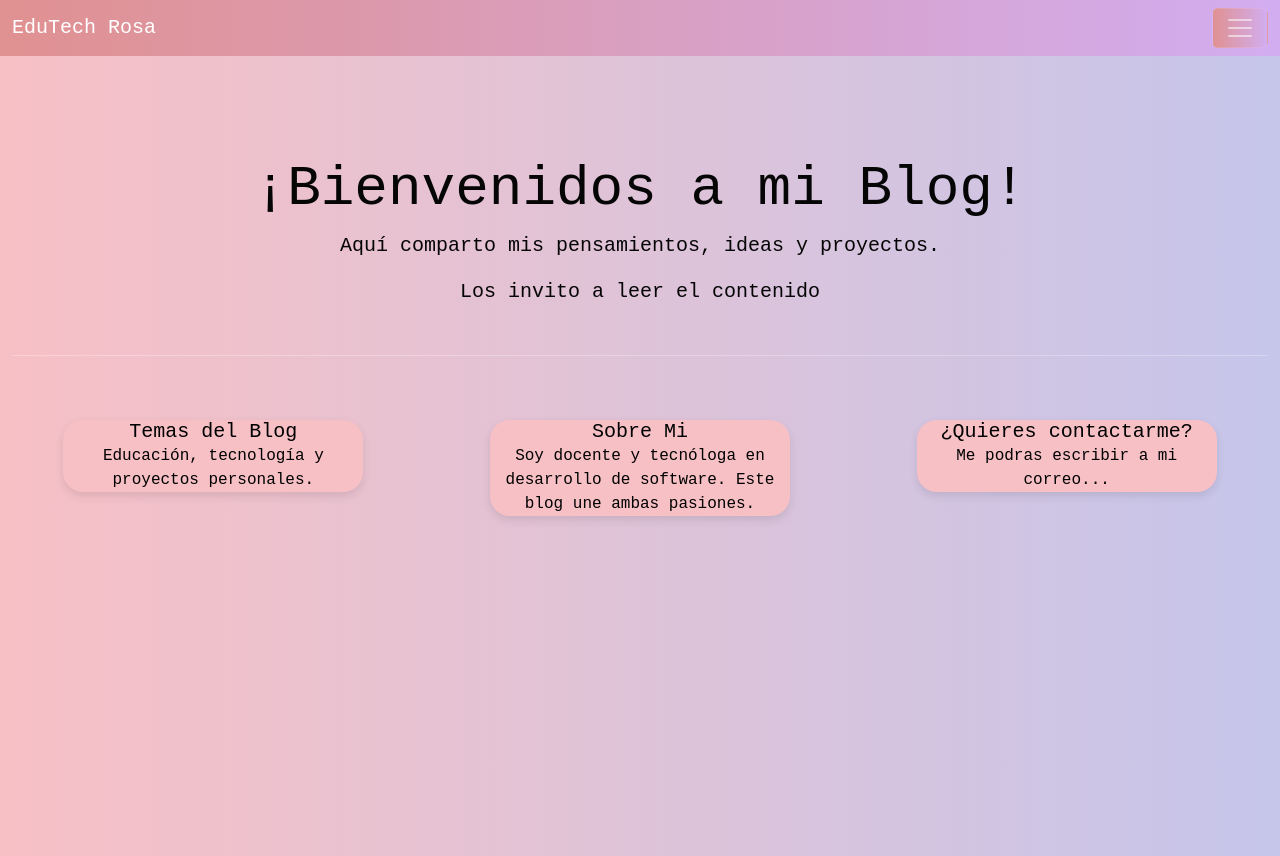
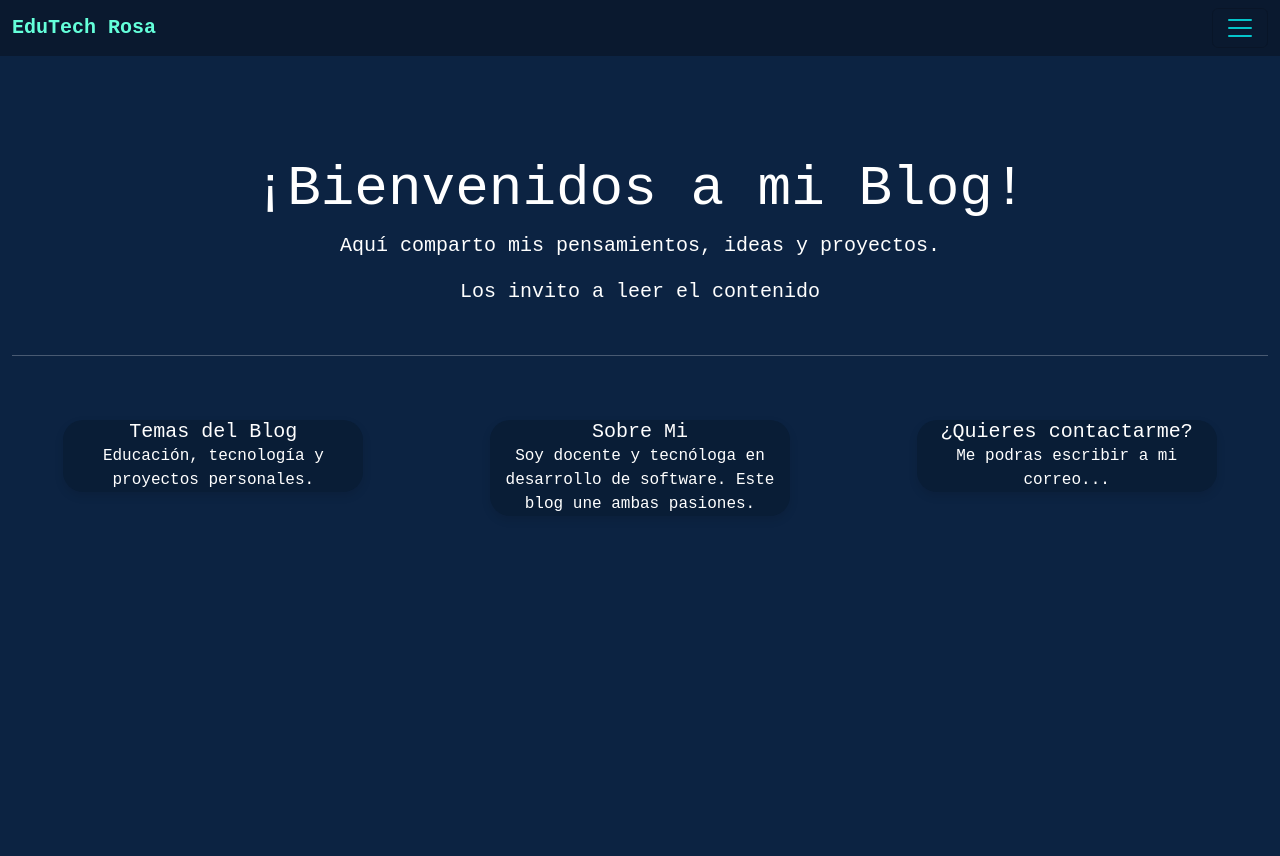
Before and after one commit to rosa1315/blog-frontend, a React (Create React App) app: page /home in a window 1280 px wide. Built offline with nearby package versions, Linux system fonts and the light colour scheme; no server answers.

Commit message:
navegador

```diff
--- a/src/App.js
+++ b/src/App.js
@@ -39,9 +39,9 @@ function App() {
   return (
     <>
        {!ocultarNavbar.includes(location.pathname) && (
-      <nav id="navbar" className="car1 navbar navbar-dark">
+      <nav id="navbar" className="car1 navbar ">
         <div className="car1  container-fluid">
-          <a className="admin font navbar-brand" href="#">EduTech Rosa</a>
+          <a className="car1 font navbar-brand">EduTech Rosa</a>
           {location.pathname === '/admin' && (
           <form className="d-flex mt-3" role="search" onSubmit={handleBuscar}>
             <input
--- a/src/components/login.css
+++ b/src/components/login.css
@@ -1,17 +1,19 @@
+/*login*/
 .login-bg {
-  background: linear-gradient(to right,    #f7c0c5, #c6c6eb);
+  background: #0c2342;
   margin: -100px;
   padding: 0;
   overflow-x: hidden;
+  color: #FFFFFF ;
 }
 .login-card {
   width: 400px;
-  background-color: rgb(233, 223, 223);
+  background-color: #0d1f3a;
 }
 
 .btn-gradient {
   background: linear-gradient(to right, #221ff1, #00c6ff);
-  color: white;
+  color: #FFFFFF ;
   border: none;
 }
 
@@ -20,8 +22,9 @@
 }
 .login {
   width: 600px;
-  background-color: rgb(233, 223, 223);
+  background-color: #0d1f3a;
 }
+
 .card{
   width: 600px;
    height: 20px;
@@ -33,76 +36,116 @@
   color:burlywood;
 }
 .card1{
-  width: 800px;
+  width: 20%;
   color: dark;
-  background-color: rgb(204, 223, 223);
+  background-color: #0d1f3a;
   image-orientation: from-image;
   font-family: monospace;
 
 }
+/*panel*/
 .car1{
-  background: linear-gradient(to right,rgb(224, 145, 145), rgb(210, 173, 240));
+  background: #0a192f;
   margin: 0;
   padding: 0;
   overflow-x: hidden;
- font-family: monospace ;
+  font-family: monospace ;
+  color: #64ffda;
+}
+.nav-link:hover {
+  color: #64FFDA !important;
+  transform: translateX(3px);
+}
+.navbar-brand,
+#offcanvasDarkNavbarLabel a {
+  color: #64FFDA !important;
+  font-weight: bold;
+  font-size: 1.2rem;
+  text-decoration: none;
+}
+.nav-link {
+  color: #FFFFFF !important;
+  transition: color 0.3s ease, transform 0.2s ease;
+}
+.nav-link {
+  color: #FFFFFF !important;
+  transition: color 0.3s ease, transform 0.2s ease;
+}
+.offcanvas-header {
+  border-bottom: 1px solid #64FFDA;
+}
+.navbar-toggler {
+  border: 2px solid #64FFDA;
+  background-color: transparent;
+}
+.navbar-toggler-icon {
+  filter: invert(80%) sepia(100%) saturate(500%) hue-rotate(120deg);
+}
 
+/*sobre mi*/
+.card2{
+  width: 95%;
+  background-color: #0d1f3a;
+  font-family: monospace;
+  color: #FFFFFF ;
 }
-.card2{
-  width: 85%;
-  background-color:   rgb(169, 201, 201);
+
+.logincar{
+  width: 70%;
+  background-color:   #0d1f3a;
   font-family: monospace;
 }
-.logo{
-  background: linear-gradient(to right,   #f7c0c5, #c6c6eb);
-  margin: -100px;
-  padding: 0;
+/*crear login entrada*/
+.admin-panel {
+  background: #0c2342;
   min-height: 100vh;
-  padding-top: 15%;
-}
-.logincar{
-  width: 70%;
-  background-color:   #f7c0c5, #c6c6eb;
-  font-family: monospace;
-}
-.admin-panel {
-  background: linear-gradient(to right,  #f7c0c5, #c6c6eb);
-  min-height: 100vh; /* para que siempre ocupe toda la pantalla */
-  padding-top: 100px; /* para que no se solape con el navbar */
+  padding-top: 100px;
   padding-bottom: 50px;
   margin: -100px;
 }
-.admin{
-  color: rgb(5, 5, 5);
-}
+/*eliminar*/
 .car-e{
   width: 70%;
-  background-color:   rgb(169, 201, 201);
+  background-color:   #0d1f3a;
   font-family: monospace;
+  margin: -100px;
+}
+.logo{
+  background: #0c2342;
+  margin: -100px;
+  padding: 0;
+  padding-top: 5%;
+  overflow-x: hidden;
+  min-height: 100vh;
 }
 .car-d{
-  background: rgb(203, 231, 231);
+  background: #0d1f3a;
   margin: -100px;
   padding: 0;
   min-height: 100vh;
 }
+/*principal*/
 .home{
-  background: #f7c0c5 ;
-  color: black;
+  background: #091d36 ;
+  color: #FFFFFF ;
   margin: 1rem auto;
   padding: 1rem 1.5rem;
   max-width: 300px;
   border-radius: 20px;
+
   box-shadow: 0 4px 10px rgb(0,0,0,0.1);
   transition: transfom 0.2s ease, box-shadow 0.2s ease;
   cursor: pointer;
 }
 .home:hover{
   transform: translateY(-5px);
-  box-shadow: 0 6px 15px rgb(0,0,0,0.2);
+  box-shadow: 0 6px 15px #64ffda;
 
+}
+.admin{
+  color: #FFFFFF ;
 }
 .letra{
   font-family: monospace;
-  color: black;
+  color: #64ffda;
 }
--- a/src/pages/Contacto.js
+++ b/src/pages/Contacto.js
@@ -12,8 +12,8 @@ function Contacto() {
   }, []);
 
   return (
-    <div className="logo container-fluid d-flex justify-content-center align-items-center">
-      <div className="card2 shadow ">
+    <div className="logo container-fluid d-flex justify-content-center align-items-center ">
+      <div className="card2 shadow">
         <h1 className="display-4">¿Quieres contactarme?</h1>
         <div className="card-body">
           <h5 className="card-title">¿Te gustaría trabajar conmigo?</h5>
--- a/src/pages/Home.js
+++ b/src/pages/Home.js
@@ -24,7 +24,7 @@ function Home() {
       <div className="row ">
         <div className="col-md-4">
           <div className="">
-            <div className="home card-body text-black">
+            <div className="home card-body text-center ">
               <h5 className="card-title" ><a className="nav-link active" aria-current="page" href="/admin" >Temas del Blog</a></h5>
               <p className="card-text" >Educación, tecnología y proyectos personales.</p>
             </div>
@@ -32,7 +32,7 @@ function Home() {
         </div>
         <div className="col-md-4">
           <div className="">
-            <div className="home card-body text-black ">
+            <div className="home card-body text-center  ">
               <h5 className="card-title" ><a className="nav-link active" aria-current="page" href="/sobremi" >Sobre Mi</a></h5>
               <p className="card-text" >Soy docente y tecnóloga en desarrollo de software. Este blog une ambas pasiones.</p>
             </div>
@@ -40,7 +40,7 @@ function Home() {
         </div>
         <div className="col-md-4">
           <div className="">
-            <div className="home card-body text-black">
+            <div className="home card-body text-center ">
               <h5 className="card-title" ><a className="nav-link active" aria-current="page" href="/conctacto" >¿Quieres contactarme?</a></h5>
               <p className="card-text" >Me podras escribir a mi correo...</p>
             </div>
--- a/src/pages/LoginEntrada.js
+++ b/src/pages/LoginEntrada.js
@@ -21,8 +21,8 @@ function LoginEntrada() {
 
   <div className="row justify-content-center g-3">
     <div className="col-md-4">
-      <div className="card shadow-sm">
-        <div className="home card-body text-center">
+      <div className="shadow-sm">
+        <div className="home card-body text-center text-black">
           <h5 className="card-title">
             <a className="nav-link active" href="/admin/create">Crear publicación</a>
           </h5>
@@ -32,8 +32,8 @@ function LoginEntrada() {
     </div>
 
     <div className="col-md-4">
-      <div className="card shadow-sm">
-        <div className="home card-body text-center">
+      <div className=" shadow-sm">
+        <div className="home card-body text-center text-black">
           <h5 className="card-title">
             <a className="nav-link active" href="/admin/juntar">Editar publicación</a>
           </h5>
@@ -43,8 +43,8 @@ function LoginEntrada() {
     </div>
 
     <div className="col-md-4">
-      <div className="card shadow-sm">
-        <div className="home card-body text-center">
+      <div className="shadow-sm">
+        <div className="home card-body text-center text-black">
           <h5 className="card-title">
             <a className="nav-link active" href="/admin/publicaciones">Eliminar publicación</a>
           </h5>
--- a/src/pages/SobreMi.js
+++ b/src/pages/SobreMi.js
@@ -12,7 +12,7 @@ function SobreMi() {
   }, []);
 
   return (
-    <div className="logo container-fluid d-flex justify-content-center align-items-center">
+    <div className="logo container-fluid d-flex justify-content-center align-items-center ">
       <div className="card2 shadow ">
             <h1 className="display-4">¡Bienvenidos a mi Blog!</h1>
         <p className="lead">Aquí comparto mis pensamientos, ideas y proyectos.</p>
```
